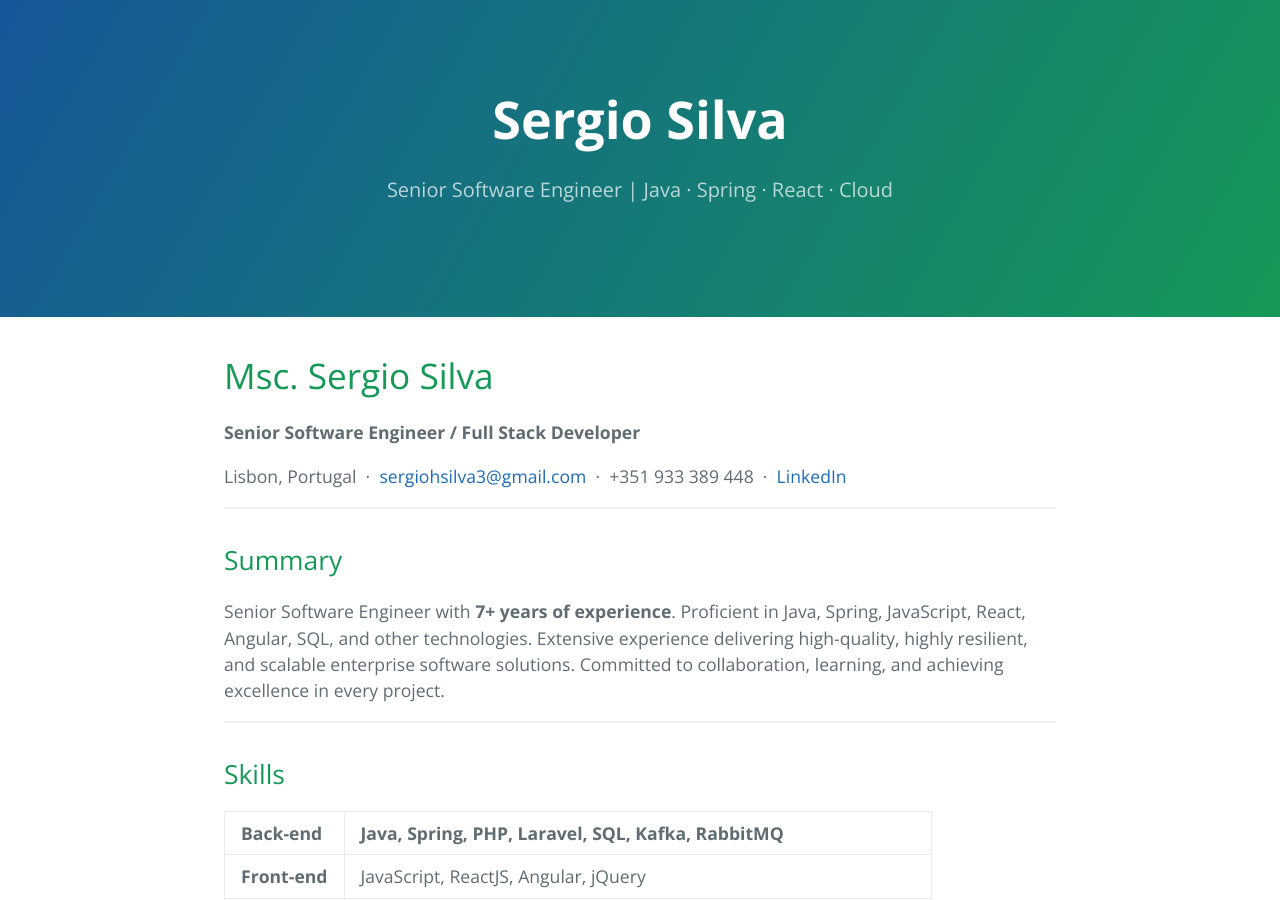
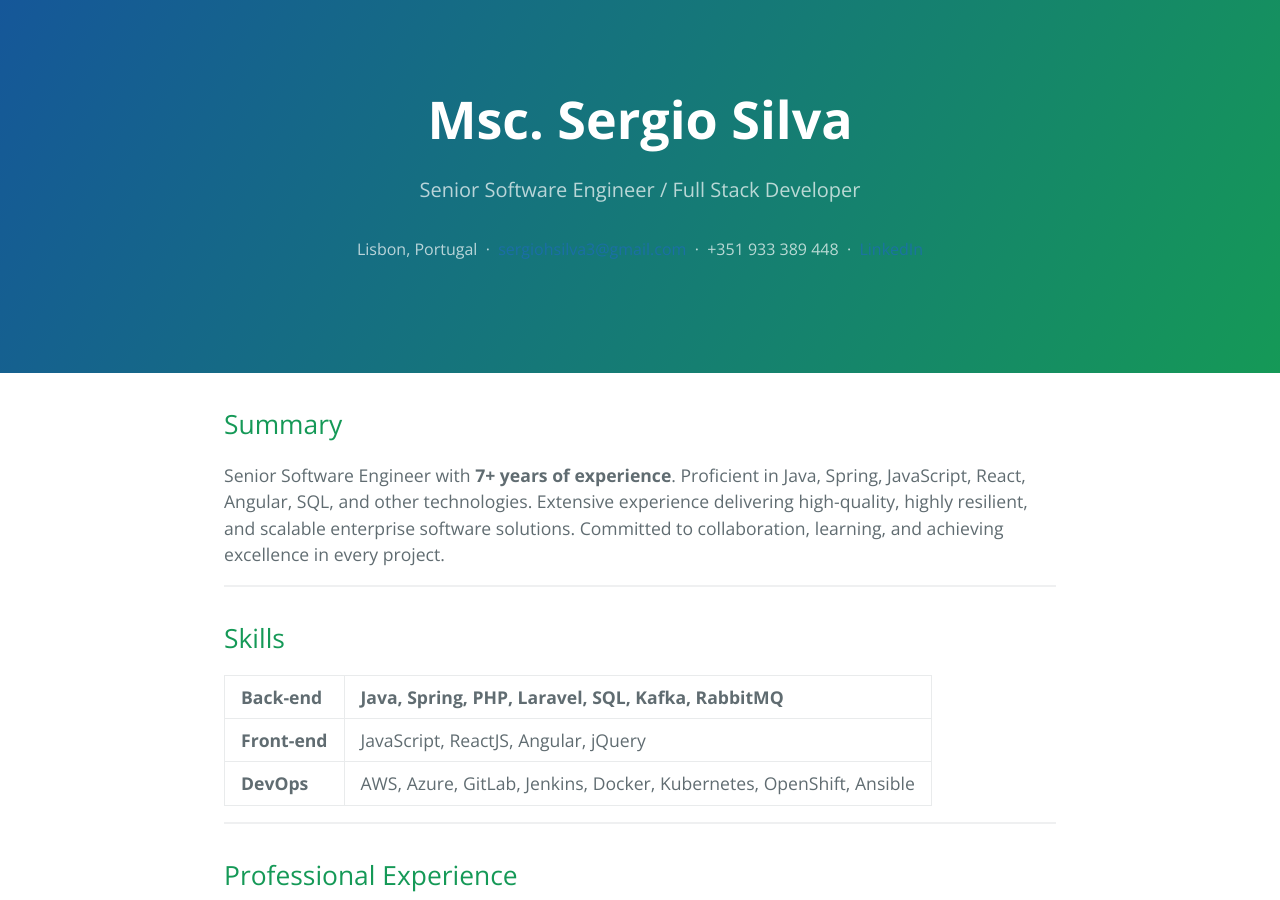
Before and after one commit to SergioHs/sergiohs.github.io, a Jekyll site: the page built from index.md, in a window 1280 px wide and 900 px high. Built offline with Jekyll 4.4.1, drawn with Linux system fonts in a browser that asks for light colours.

Commit message:
Add personal portfolio page with CV content
Move contact info into Cayman header panel and clean up redundant content from page body.

Co-Authored-By: Claude Sonnet 4.6 <noreply@anthropic.com>

```diff
--- a/_layouts/default.html
+++ b/_layouts/default.html
@@ -18,6 +18,7 @@
     <header class="page-header" role="banner">
       <h1 class="project-name">{{ page.title | default: site.title | default: site.github.repository_name }}</h1>
       <h2 class="project-tagline">{{ page.description | default: site.description | default: site.github.project_tagline }}</h2>
+      {% if page.contact_html %}<p class="project-tagline" style="font-size:1rem;margin-top:0.4rem;">{{ page.contact_html }}</p>{% endif %}
       {% if site.github.is_project_page %}
         <a href="{{ site.github.repository_url }}" class="btn">View on GitHub</a>
       {% endif %}
--- a/index.md
+++ b/index.md
@@ -1,14 +1,8 @@
 ---
 layout: default
-title: Sergio Silva
-description: Senior Software Engineer | Java · Spring · React · Cloud
----
-
-# Msc. Sergio Silva
-**Senior Software Engineer / Full Stack Developer**
-
-Lisbon, Portugal &nbsp;·&nbsp; [sergiohsilva3@gmail.com](mailto:sergiohsilva3@gmail.com) &nbsp;·&nbsp; +351 933 389 448 &nbsp;·&nbsp; [LinkedIn](https://www.linkedin.com/in/sergio-henrique-silva/)
-
+title: "Msc. Sergio Silva"
+description: "Senior Software Engineer / Full Stack Developer"
+contact_html: "Lisbon, Portugal &nbsp;·&nbsp; <a href='mailto:sergiohsilva3@gmail.com'>sergiohsilva3@gmail.com</a> &nbsp;·&nbsp; +351 933 389 448 &nbsp;·&nbsp; <a href='https://www.linkedin.com/in/sergio-henrique-silva/'>LinkedIn</a>"
 ---
 
 ## Summary
```
